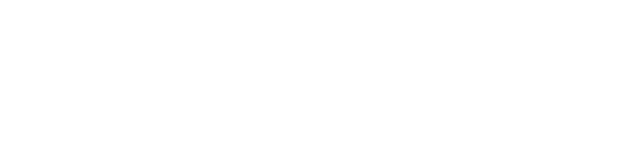
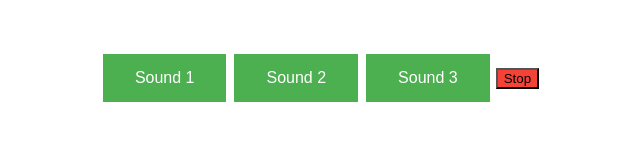
Before and after one commit to acciojob/Soundbar-Mritunjay882, a website: page main.html in a window 1280 px wide. Shown: the whole page, without its empty margins (320-960 px from the left). Drawn offline with Linux system fonts and the light colour scheme.

Commit message:
created a submission

```diff
--- a/main.html
+++ b/main.html
@@ -8,6 +8,12 @@
 
 <body>
 	<!-- the entire body must be written by student -->
+	<div id="buttons">
+		<button class="btn" onclick="playSound('sound1.mp3')">Sound 1</button>
+		<button class="btn" onclick="playSound('sound2.mp3')">Sound 2</button>
+		<button class="btn" onclick="playSound('sound3.mp3')">Sound 3</button>
+		<button class="stop" onclick="stopSound()">Stop</button>
+	</div>
     <script type="text/javascript" src="./script.js">
 </script>
 
--- a/script.js
+++ b/script.js
@@ -1 +1,15 @@
 //your JS code here. If required.
+var audio;
+
+function playSound(filename) {
+	stopSound();
+	audio = new Audio("sounds/" + filename);
+	audio.play();
+}
+
+function stopSound() {
+	if (audio) {
+		audio.pause();
+		audio.currentTime = 0;
+	}
+}
--- a/styles.css
+++ b/styles.css
@@ -1 +1,22 @@
 /*  your css code here. If applicable */
+.btn {
+	background-color: #4CAF50; /* Green */
+	border: none;
+	color: white;
+	padding: 15px 32px;
+	text-align: center;
+	text-decoration: none;
+	display: inline-block;
+	font-size: 16px;
+	margin: 4px 2px;
+	cursor: pointer;
+}
+
+.stop {
+	background-color: #f44336; /* Red */
+}
+
+#buttons {
+	text-align: center;
+	margin-top: 50px;
+}
```
